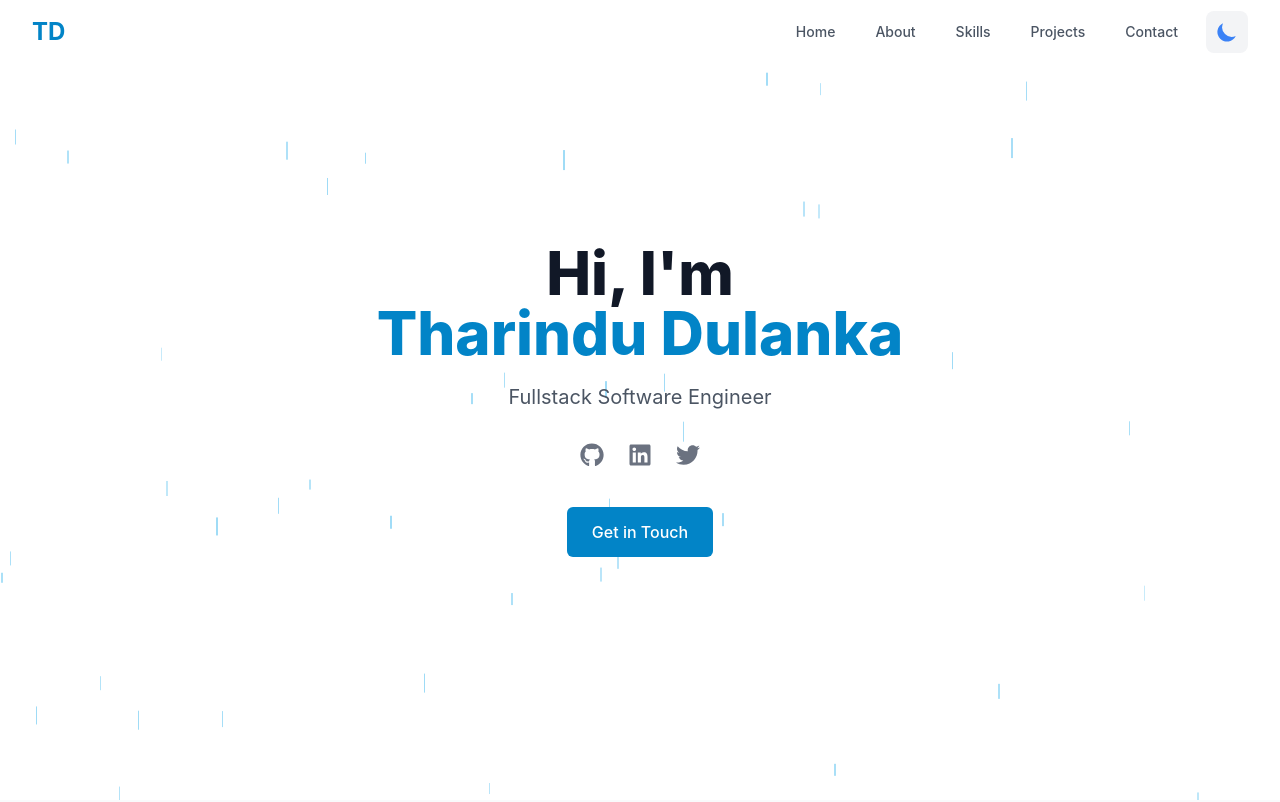
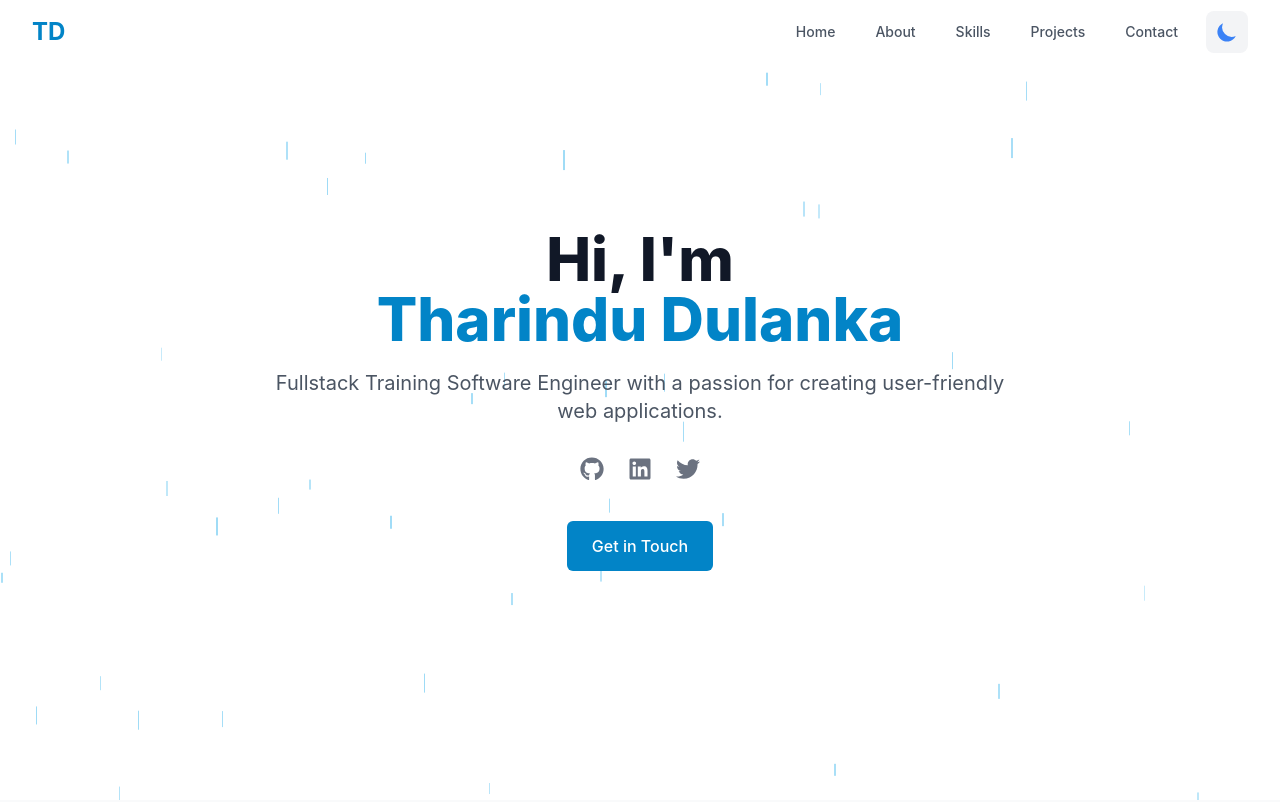
Before and after one commit to luci1927/se-portfolio-new, a React (Vite) app: page / in a window 1280 px wide. Shown: the top 802 px of the page. Built offline with nearby package versions, Linux system fonts and the light colour scheme.

Commit message:
Update Hero.tsx

```diff
--- a/src/components/Hero.tsx
+++ b/src/components/Hero.tsx
@@ -46,7 +46,8 @@ const Hero = () => {
             transition={{ duration: 0.5, delay: 0.2 }}
             className="mt-3 max-w-md mx-auto text-base sm:text-lg md:mt-5 md:text-xl md:max-w-3xl text-gray-600 dark:text-gray-300"
           >
-            Fullstack Software Engineer
+            Fullstack Training Software Engineer with a passion for creating
+            user-friendly web applications.
           </motion.p>
 
           <motion.div
```
